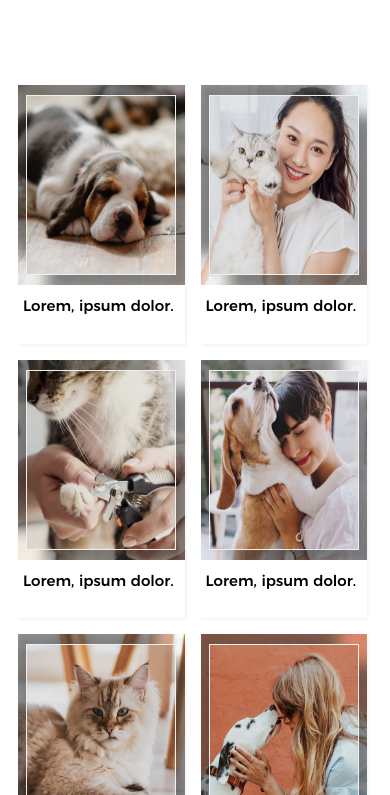
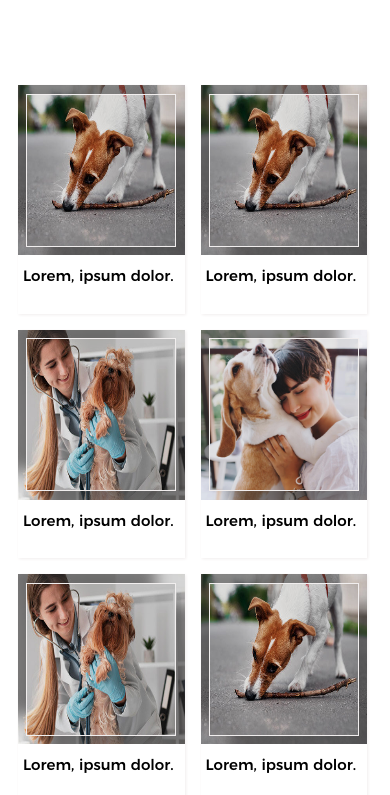
Before and after one commit to Inga007/amiryanvet, a plain HTML site: page index.html in a window 390 px wide. Shown: the part 529-1324 px from the top of the page. Drawn offline with nearby package versions, Linux system fonts and the light colour scheme; files whose address does not match are found by name.

Commit message:
Add files via upload
second

```diff
--- a/css/style.css
+++ b/css/style.css
@@ -371,7 +371,7 @@ html {
 .serviceImg img {
   max-width: 445px;
   width: 100%;
-  height: 380px;
+  height: 300px;
   transition: all 0.5s ease-in-out;
 }
 .servicebox {
@@ -431,7 +431,7 @@ html {
     opacity: 0;
     visibility: hidden;
     border: 1px solid #f1eeee;
-    background:#66a7c5;
+    background: #66a7c5;
     border-radius: 12px;
     /* box-shadow: 1px 1px 3px #e0dede, -1px -1px 3px #e0dede; */
   }
@@ -450,12 +450,22 @@ html {
   .mydrop {
     padding: 20px;
   }
-  .mydrop .dropdown-item{
+  .mydrop .dropdown-item {
     color: #fff;
   }
   .dropdown-item:focus,
   .dropdown-item:hover {
     background-color: unset;
+  }
+}
+@media (max-width: 1500px) {
+  .serviceImg img {
+    height: 300px;
+  }
+}
+@media (max-width: 1400px) {
+  .serviceImg img {
+    height: 280px;
   }
 }
 @media (max-width: 1250px) {
@@ -465,7 +475,7 @@ html {
 }
 @media (max-width: 1150px) {
   .serviceImg img {
-    height: 380px;
+    height: 250px;
   }
   .service .servicebox {
     flex: 0 1 23%;
@@ -527,6 +537,9 @@ html {
     background-repeat: repeat-y;
     background-position: center;
   }
+  .serviceImg img {
+    height: 230px;
+  }
 }
 @media (max-width: 768px) {
   .footer-content {
@@ -548,7 +561,7 @@ html {
     flex: 0 1 46.5%;
   }
   .serviceImg img {
-    height: 330px;
+    height: 220px;
   }
   .foot_items .logo img {
     width: 90px;
@@ -565,7 +578,7 @@ html {
     flex: 0 1 46%;
   }
   .serviceImg img {
-    height: 330px;
+    height: 200px;
   }
   .container {
     padding-right: 10px;
@@ -580,7 +593,7 @@ html {
     flex: 0 1 45%;
   }
   .serviceImg img {
-    height: 200px;
+    height: 170px;
   }
 }
 @media (max-width: 360px) {
@@ -588,6 +601,6 @@ html {
     margin: 5px;
   }
   .serviceImg img {
-    height: 200px;
+    height: 160px;
   }
 }
--- a/index.html
+++ b/index.html
@@ -197,7 +197,7 @@
                 <a href="#">
                 <div class="serviceImg">
                     <div class="forborder"> </div>
-                    <img src="image/service1.jpg" alt="imag">
+                    <img src="image/card.jpg" alt="imag">
 
                 </div>
 
@@ -208,7 +208,7 @@
                 <a href="#">
                 <div class="serviceImg">
                     <div class="forborder"> </div>
-                    <img src="image/service2.jpg" alt="imag">
+                    <img src="image/card.jpg" alt="imag">
 
             </div>
                 <p>Lorem, ipsum dolor.</p>
@@ -218,7 +218,7 @@
                 <a href="#">
                 <div class="serviceImg">
                     <div class="forborder"> </div>
-                    <img src="image/service3.jpg" alt="image">
+                    <img src="image/service7.jpg" alt="image">
                 </div>
 
                 <p>Lorem, ipsum dolor.</p>
@@ -238,7 +238,7 @@
                 <a href="#">
                 <div class="serviceImg">
                     <div class="forborder">   </div>
-                    <img src="image/service5.jpg" alt="image">
+                    <img src="image/service7.jpg" alt="image">
                 </div>
 
                 <p>Lorem, ipsum dolor.</p>
@@ -247,7 +247,7 @@
                 <a href="#">
                 <div class="serviceImg">
                     <div class="forborder">  </div>
-                    <img src="image/service6.jpg" alt="image">
+                    <img src="image/card.jpg" alt="image">
 
             </div>
                 <p>Lorem, ipsum dolor.</p>
```
Also changed, not shown: image/card.jpg (added).
